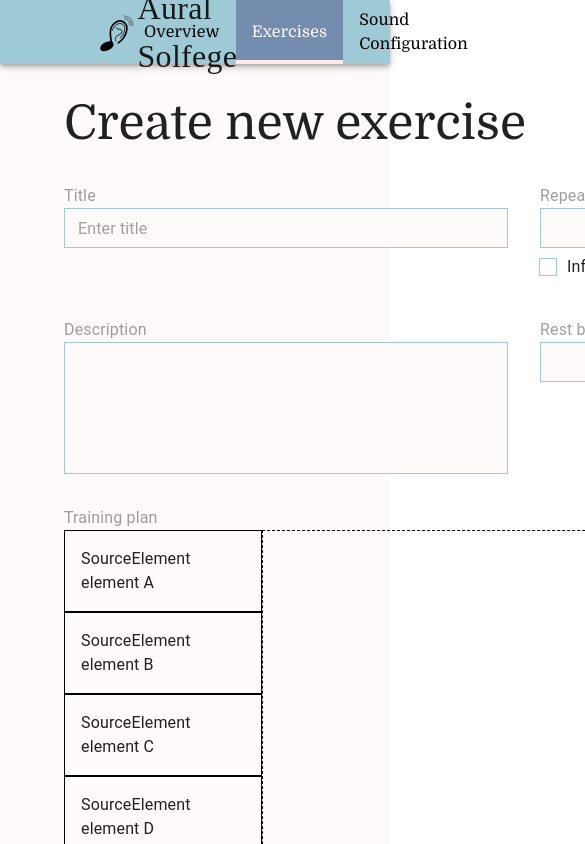
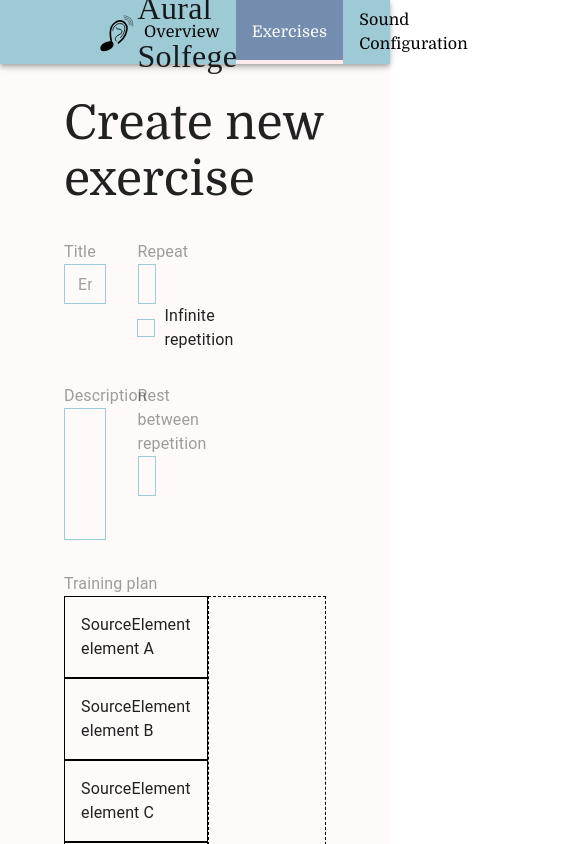
Before and after one commit to thanhKasper/aural-solfege-ui, a React (Vite) app: page /exercises/create in a window 390 px wide. Shown: the top 844 px of the page, 585 px wide, since content can reach past the window. Built offline with nearby package versions, Linux system fonts and the light colour scheme; a web font is replaced by a local one.

Commit message:
feat: fix the screen spill over for small screen

```diff
--- a/src/theme.tsx
+++ b/src/theme.tsx
@@ -165,7 +165,7 @@ const theme = createTheme({
             maxWidth: "xxl",
           },
           style: {
-            minWidth: "2000px",
+            maxWidth: "2000px",
           },
         },
       ],
```
